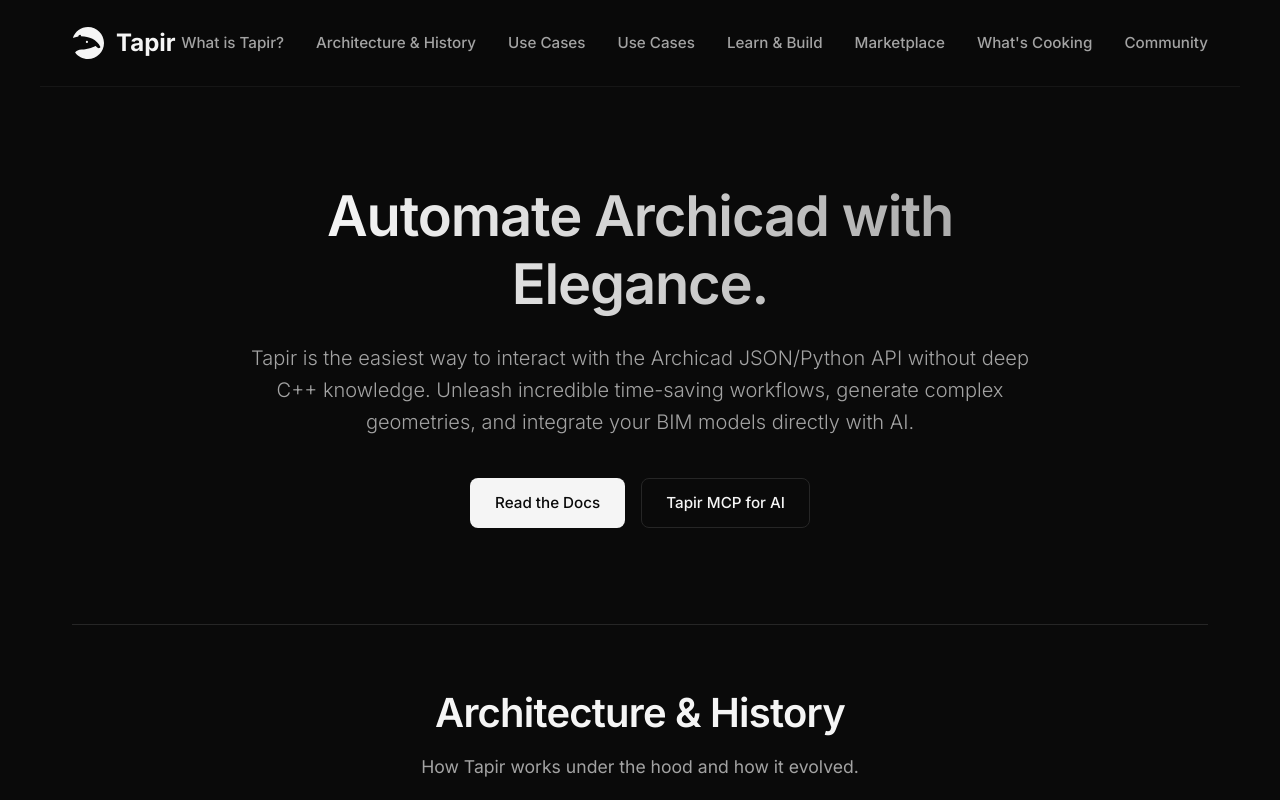
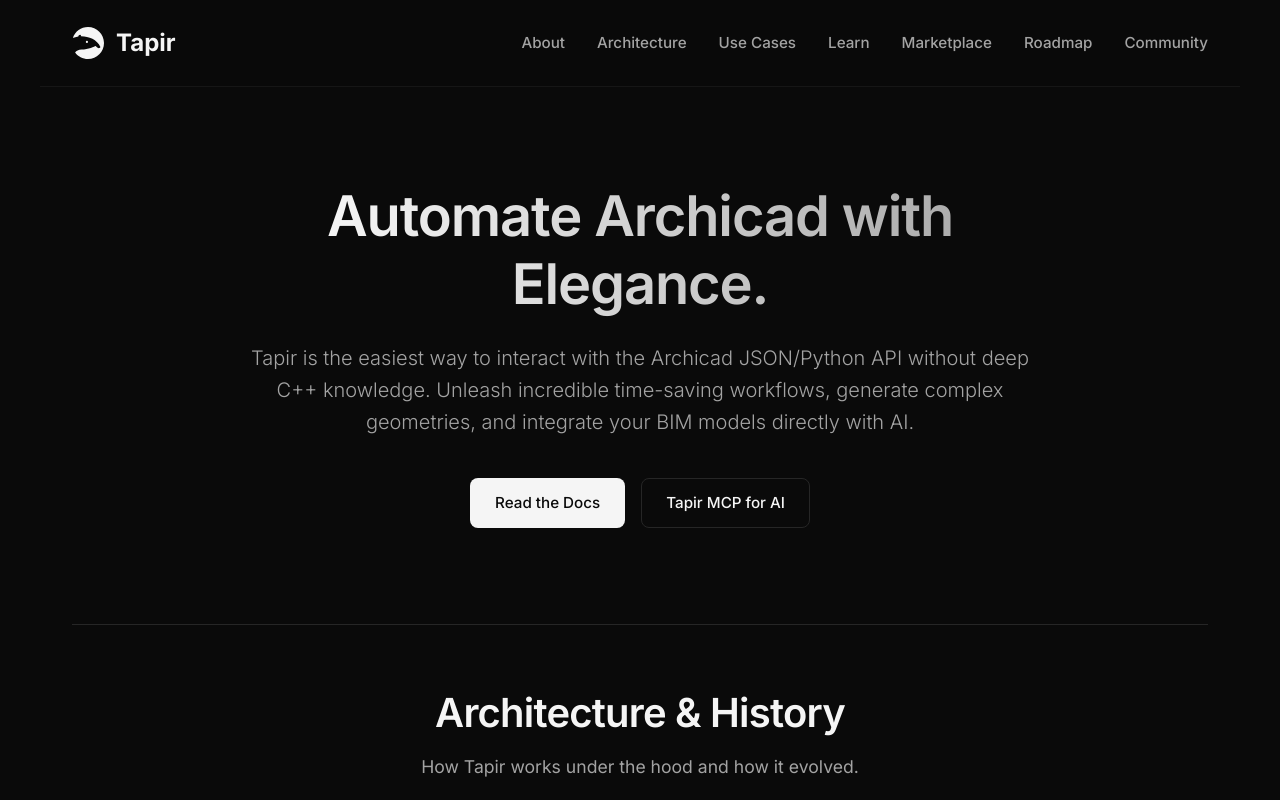
Before and after one commit to ENZYME-APD/Tapir-Report-web, a React (Vite) app: page / in a window 1280 px wide. Shown: the top 800 px of the page. Built offline with nearby package versions, Linux system fonts and the light colour scheme.

Commit message:
style: Clean up and shorten navigation bar links

```diff
--- a/src/App.jsx
+++ b/src/App.jsx
@@ -88,13 +88,12 @@
           Tapir
         </a>
         <div className="nav-links">
-          <a href="#about">What is Tapir?</a>
-          <a href="#architecture">Architecture & History</a>
+          <a href="#about">About</a>
+          <a href="#architecture">Architecture</a>
           <a href="#usecases">Use Cases</a>
-          <a href="#usecases">Use Cases</a>
-          <a href="#learning">Learn & Build</a>
+          <a href="#learning">Learn</a>
           <a href="#marketplace">Marketplace</a>
-          <a href="#roadmap">What's Cooking</a>
+          <a href="#roadmap">Roadmap</a>
           <a href="#stats">Community</a>
         </div>
       </nav>
```
